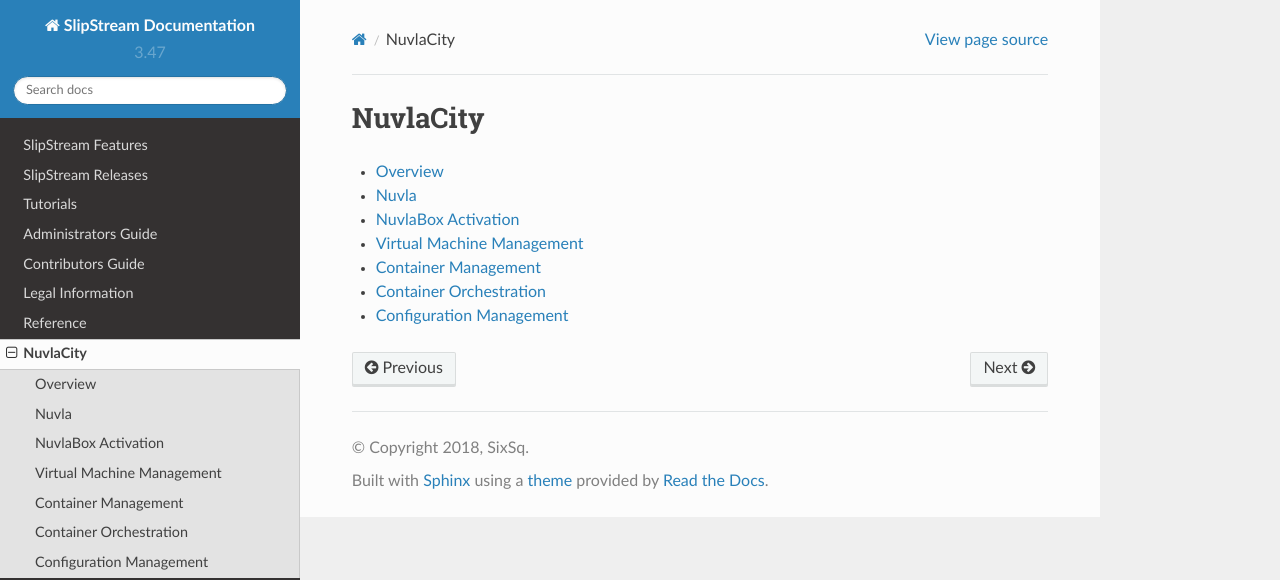
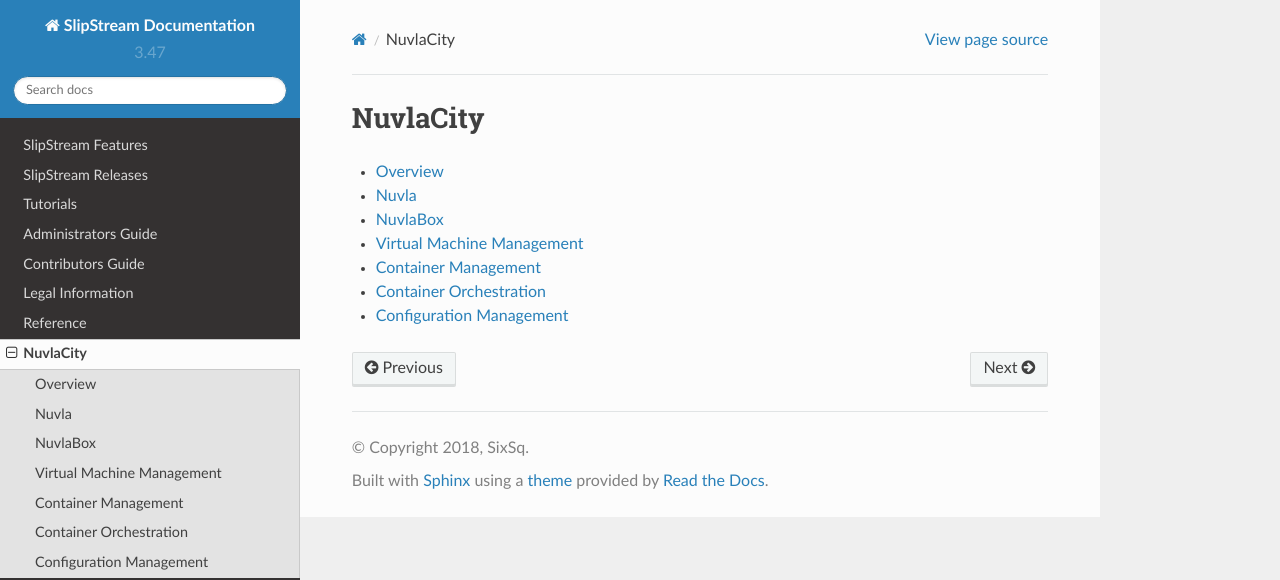
Before and after one commit to slipstream/SlipStreamDocumentation, a Sphinx documentation site: the page built from docs/nuvlacity/index.rst, in a window 1280 px wide. Shown: the top 580 px of the page. Built offline with Sphinx 7.4.7 and the Read the Docs theme 2.0.0, drawn with Linux system fonts in a browser that asks for light colours.

Commit message:
rename section

```diff
--- a/docs/nuvlacity/activation.rst
+++ /dev/null
@@ -1,3 +0,0 @@
-
-NuvlaBox Activation
-===================
--- a/docs/nuvlacity/index.rst
+++ b/docs/nuvlacity/index.rst
@@ -7,7 +7,7 @@
 
    overview
    nuvla
-   activation
+   nuvlabox
    vm-mgt
    container-mgt
    container-orch
--- /dev/null
+++ b/docs/nuvlacity/nuvlabox.rst
@@ -0,0 +1,3 @@
+
+NuvlaBox
+========
```
